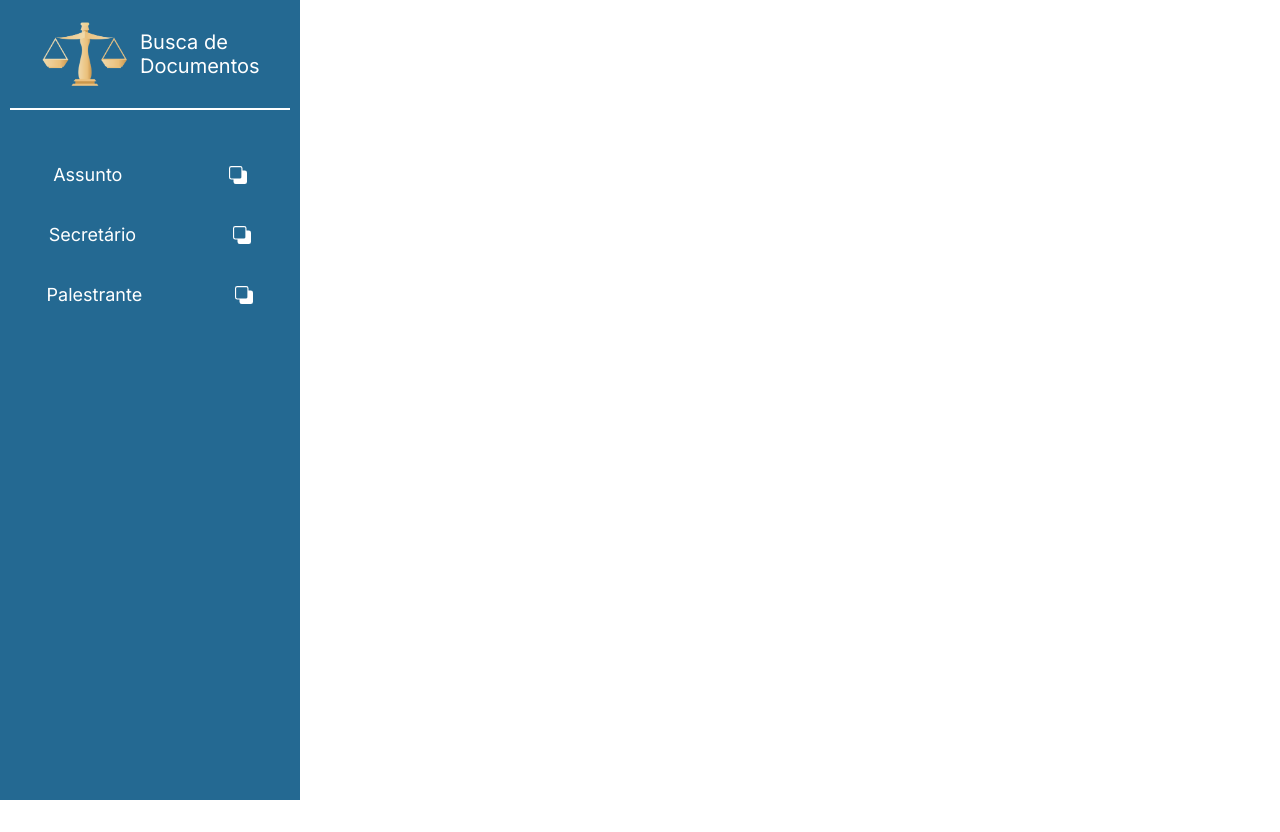
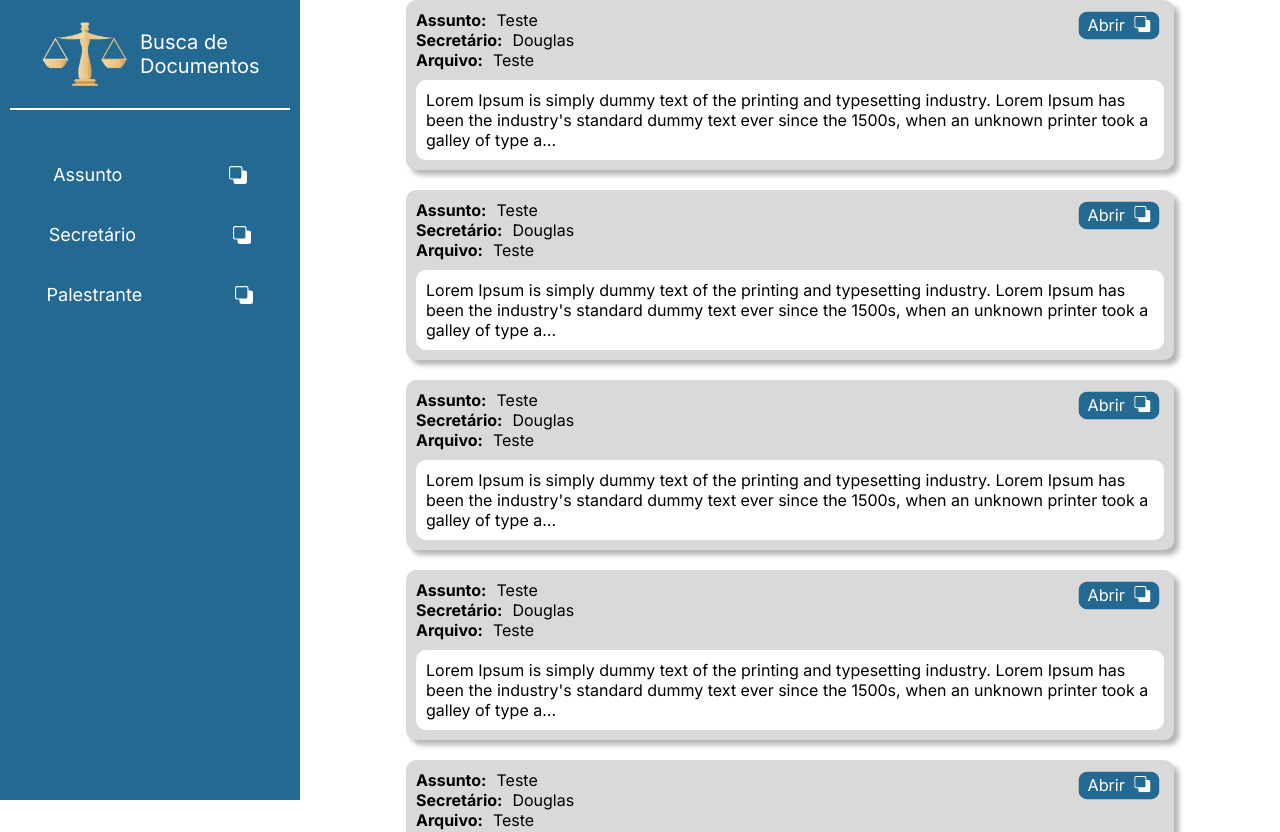
Before and after one commit to doug-22/project-search-front-end, a React (Create React App) app: page / in a window 1280 px wide. Shown: the top 832 px of the page. Before the commit the page ends 800 px from the top, so only its background shows below. Built offline with nearby package versions, Linux system fonts and the light colour scheme.

Commit message:
feat: creating home page

```diff
--- a/src/App.js
+++ b/src/App.js
@@ -1,11 +1,12 @@
 import React from 'react';
+import Home from './Pages/Home';
 import './App.css';
-import Sidebar from './Components/Sidebar';
+
 
 
 function App() {
   return (
-      <Sidebar />
+      <Home />
   );
 }
 
--- a/src/Components/Card/styles.css
+++ b/src/Components/Card/styles.css
@@ -1,6 +1,6 @@
 .container-card {
   width: 60vw;
-  height: 100%;
+  height: max-content;
   padding: 10px;
   background-color: #d9d9d9;
   border-radius: 10px;
--- a/src/Components/Sidebar/styles.css
+++ b/src/Components/Sidebar/styles.css
@@ -7,6 +7,9 @@
   flex-direction: column;
   align-items: center;
   gap: 20px;
+
+  position: sticky;
+  top: 0;
 }
 
 .content-logo {
--- /dev/null
+++ b/src/Pages/Home/index.js
@@ -0,0 +1,24 @@
+import React from 'react';
+
+import Sidebar from '../../Components/Sidebar';
+import Card from '../../Components/Card';
+
+import './styles.css';
+
+function Home() {
+  return (
+      <div className='container-home'>
+          <Sidebar />
+          <div className='content-cards'>
+              <Card />
+              <Card />
+              <Card />
+              <Card />
+              <Card />
+              <Card />
+          </div>
+      </div>
+  );
+}
+
+export default Home;
--- /dev/null
+++ b/src/Pages/Home/styles.css
@@ -0,0 +1,11 @@
+.container-home {
+  display: flex;
+}
+
+.content-cards {
+  width: calc(100% - 300px);
+  display: flex;
+  flex-direction: column;
+  align-items: center;
+  gap: 20px;
+}
```
